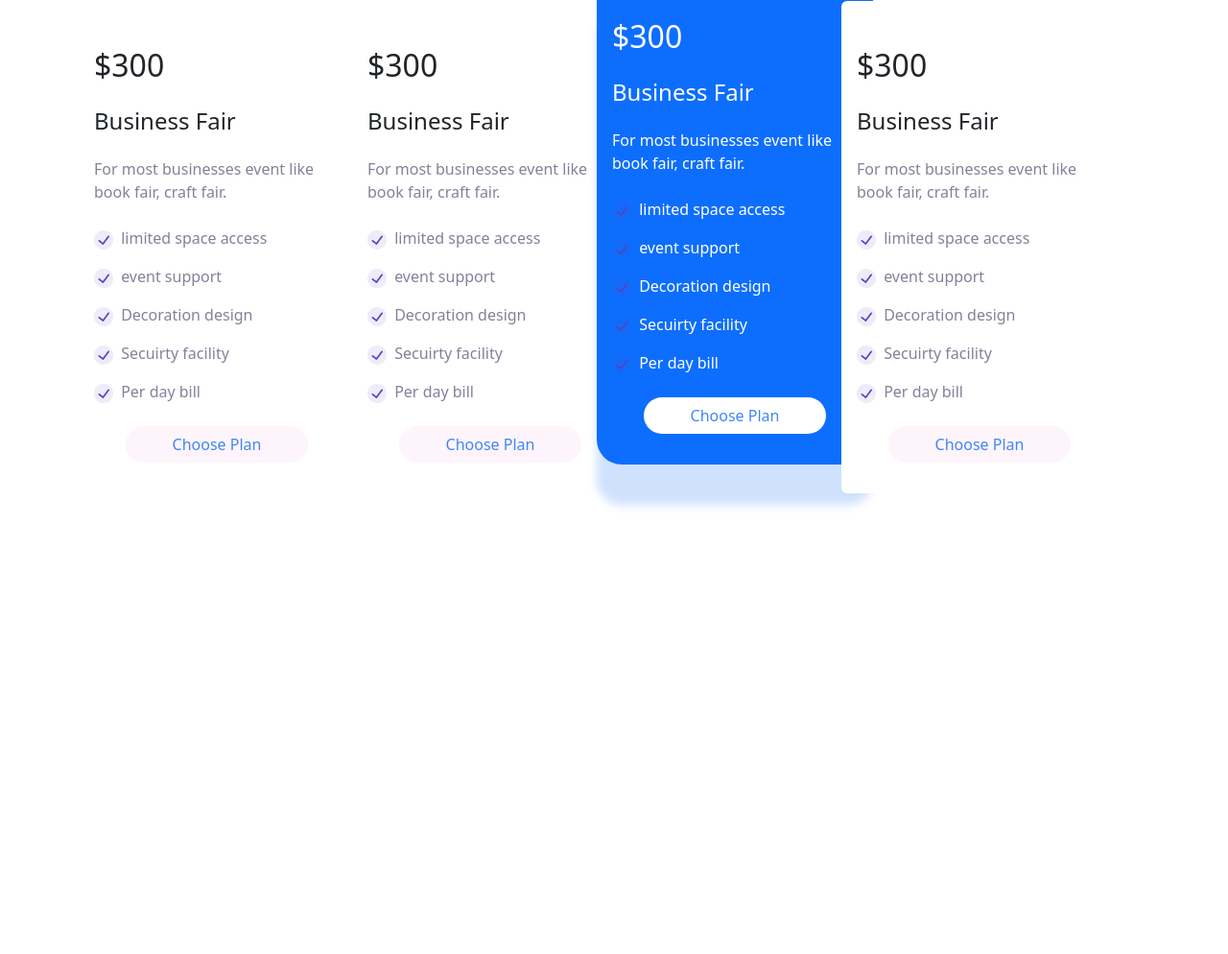
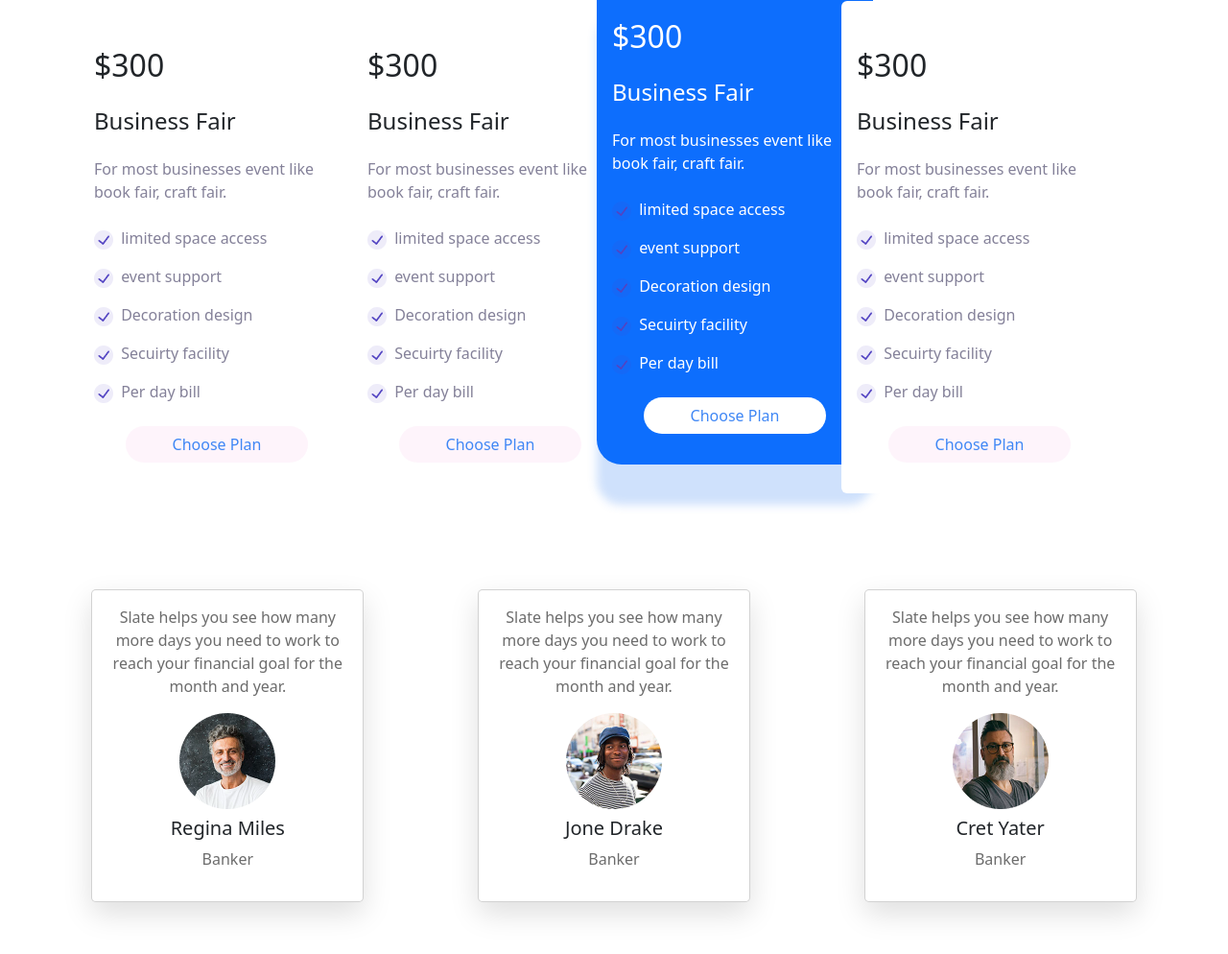
Before and after one commit to Emon1304013/convention-center, a plain HTML site: page index.html in a window 1280 px wide. Shown: the part 1320-2314 px from the top of the page at 96% size. Before the commit the page ends 1934 px from the top, so only its background shows below. Drawn offline with nearby package versions, Linux system fonts and the light colour scheme.

Commit message:
Clients words section added

```diff
--- a/index.html
+++ b/index.html
@@ -214,6 +214,52 @@
     </div>
   </section>
 
+  <section class=" mx-5">
+    <div class="row">
+      <div class="col-lg-4 col-md-6 ">
+        <div class="card text-center w-75 mx-auto clients">
+          <div class="card-body">
+            <p class="card-text">Slate helps you see how
+              many more days you need
+              to work to reach your financial
+              goal for the month and year.</p>
+            <img class="img-fluid" src="images/person 2.png" alt="">
+            <h5 class="my-2">Regina Miles</h5>
+            <p>Banker</p>
+          </div>
+        </div>
+      </div>
+      <div class="col-lg-4 col-md-6">
+        <div class="card text-center w-75 mx-auto clients">
+          <div class="card-body">
+            <p class="card-text">Slate helps you see how
+              many more days you need
+              to work to reach your financial
+              goal for the month and year.</p>
+            <img class="img-fluid" src="images/person 3.png" alt="">
+            <h5 class="my-2">Jone Drake</h5>
+            <p>Banker</p>
+          </div>
+        </div>
+      </div>
+
+      <div class="col-lg-4 col-md-6">
+       <div class="card text-center w-75 mx-auto clients">
+          <div class="card-body">
+            <p class="card-text">Slate helps you see how
+              many more days you need
+              to work to reach your financial
+              goal for the month and year.</p>
+            <img class="img-fluid" src="images/person 1.png" alt="">
+            <h5 class="my-2">Cret Yater</h5>
+            <p>Banker</p>
+          </div>
+        </div>
+      </div>
+    </div>
+  </section>
+
+
 
 
     <!-- Bootstrap JavaScript Libraries -->
--- a/style.css
+++ b/style.css
@@ -48,6 +48,14 @@ section{
 .selected .hot-button{
     border-radius: 13.5px;
 }
+.clients{
+    background: #FFFFFF;
+box-shadow: 0px 12px 30px rgba(0, 0, 0, 0.13);
+border-radius: 5px;
+}
+.clients p{
+    color: #6C6C6C;
+}
 /* .packages li i{
     color: rgba(82, 67, 194, 0.103693);
 
```
